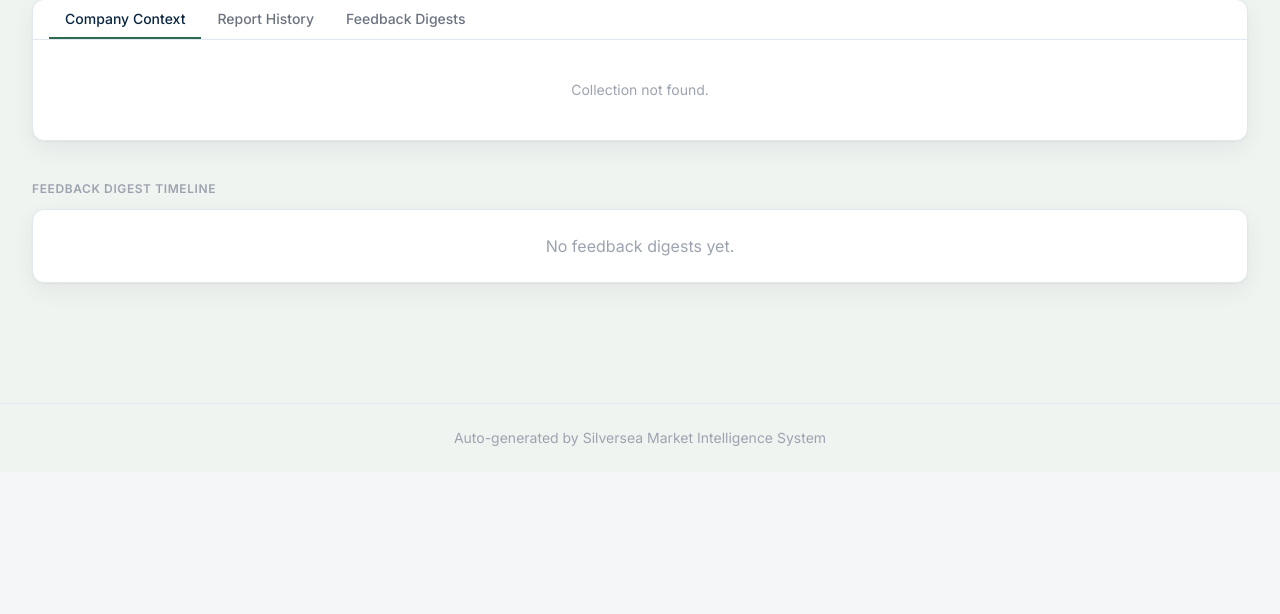
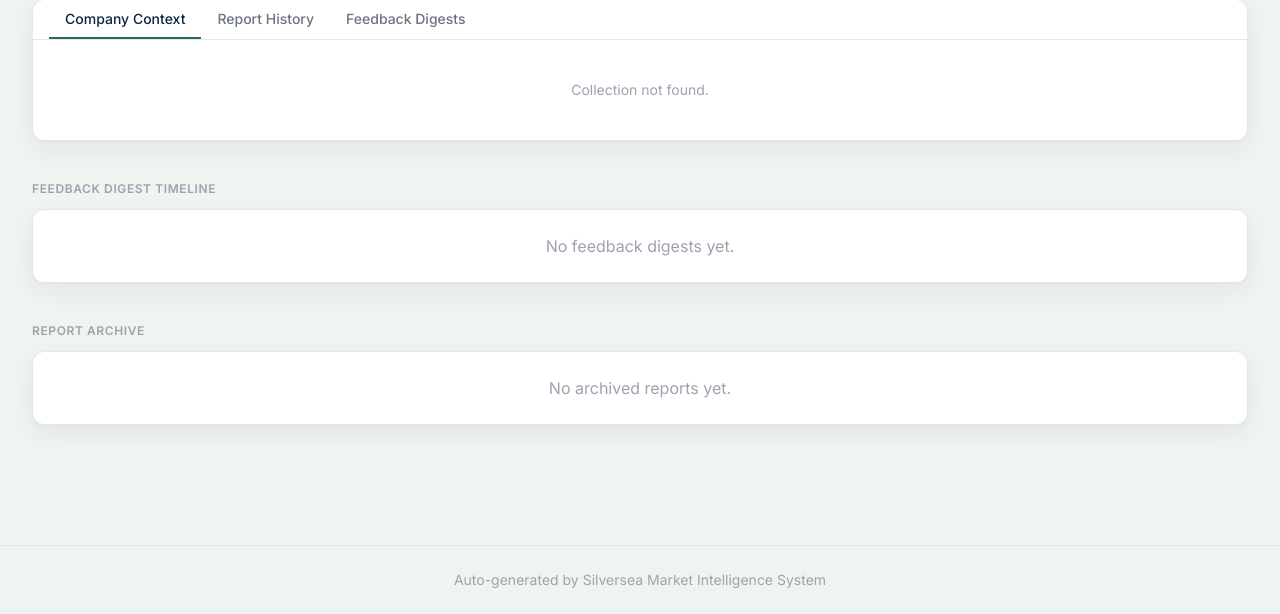
Before and after one commit to Alfonso-Castano/SilverSea_Market_Inteligence, a Flask app: template templates/internals.html in a window 1280 px wide. Shown: the part 669-1283 px from the top of the page. Before the commit the page ends 1115 px from the top, so only its background shows below. Run offline with Flask 3, Linux system fonts and the light colour scheme; the template is opened without the code that fills it, so the values that code supplies are empty; the visitor is signed in with stand-in values (Sample User, id 1); some libraries are stand-ins or nearby versions.

Commit message:
feat(009): add report archive browsing + download to /internals (Task 004)
Lists data/archive/{country}/{domain}/{date}.pdf files (newest first) and
serves them via a login-gated download route. Validates country/domain/
filename against explicit whitelists before touching the filesystem,
independent of send_from_directory's own traversal guard — this project
has a prior real path-traversal incident (Feature 001, /feedback) in the
same bug class, so both layers are deliberate, not redundant.

No role check: /internals stays open to any logged-in user, matching its
existing behavior.

Co-Authored-By: Claude Sonnet 5 <noreply@anthropic.com>

```diff
--- a/app.py
+++ b/app.py
@@ -9,7 +9,7 @@ import re
 from dotenv import load_dotenv
 load_dotenv()
 
-from flask import Flask, render_template, request, session, redirect, url_for
+from flask import Flask, render_template, request, session, redirect, url_for, send_from_directory
 
 from pipeline import source_suggestions
 from config.sources import load_sources
@@ -19,6 +19,12 @@ app = Flask(__name__)
 DATA_DIR = os.path.join(os.path.dirname(os.path.abspath(__file__)), "data")
 FEEDBACK_DIR = os.path.join(DATA_DIR, "feedback")
 PRESENTATION_DIR = os.path.join(DATA_DIR, "presentation")
+ARCHIVE_DIR = os.path.join(DATA_DIR, "archive")
+_ARCHIVE_FILENAME_RE = re.compile(r"^\d{4}-\d{2}-\d{2}\.pdf$")
+# Same 8-code whitelist used by _domain_mode() elsewhere in this file — kept as its own literal
+# here rather than factored into a shared constant, matching this file's existing pattern (the
+# same tuple already appears twice, in _domain_mode() and report()'s any_domain_file_exists check).
+_VALID_ARCHIVE_DOMAINS = ("EDU", "BER", "GENERAL", "RCC", "HLS", "MFG", "CTE", "PSS")
 
 _SECRET_KEY_PATH = os.path.join(DATA_DIR, ".flask_secret_key")
 
@@ -138,6 +144,34 @@ def _merge_domain_reports(report_data, country):
 _NO_SIGNAL_RE = re.compile(r"no actionable signals?", re.IGNORECASE)
 
 
+def _list_archives():
+    """Scan data/archive/{country}/{domain}/{date}.pdf and return a flat list of dicts (newest
+    first) for the /internals archive browsing section. Returns [] if the archive dir doesn't
+    exist yet (e.g. before the wrapper script has ever run) — not an error state."""
+    archives = []
+    if not os.path.isdir(ARCHIVE_DIR):
+        return archives
+    for country in sorted(os.listdir(ARCHIVE_DIR)):
+        country_dir = os.path.join(ARCHIVE_DIR, country)
+        if not os.path.isdir(country_dir):
+            continue
+        for domain in sorted(os.listdir(country_dir)):
+            domain_dir = os.path.join(country_dir, domain)
+            if not os.path.isdir(domain_dir):
+                continue
+            for filename in os.listdir(domain_dir):
+                if not _ARCHIVE_FILENAME_RE.match(filename):
+                    continue
+                archives.append({
+                    "country": country,
+                    "domain": domain,
+                    "date": filename[:-4],
+                    "filename": filename,
+                })
+    archives.sort(key=lambda a: a["date"], reverse=True)
+    return archives
+
+
 def _strip_no_actionable_signals(report_data):
     """Drop signal/risk entries that are just the LLM's anti-hallucination abstain
     token, leaked into the final report as a fake entry instead of being omitted."""
@@ -218,13 +252,25 @@ def internals():
     except Exception as e:
         collections_data = {"error": str(e)}
 
+    archives = _list_archives()
+
     return render_template("internals.html",
         scores=scores,
         metadata=metadata,
         collections=collections_data,
         demo_mode=demo_mode,
         current_country=country,
+        archives=archives,
     )
+
+
+@app.route("/internals/archive/<country>/<domain>/<filename>")
+def download_archive(country, domain, filename):
+    valid_codes = {c["code"] for c in load_sources()}
+    if country not in valid_codes or domain not in _VALID_ARCHIVE_DOMAINS or not _ARCHIVE_FILENAME_RE.match(filename):
+        return "Not found", 404
+    directory = os.path.join(ARCHIVE_DIR, country, domain)
+    return send_from_directory(directory, filename, as_attachment=True)
 
 
 @app.route("/feedback", methods=["POST", "OPTIONS"])
--- a/templates/internals.html
+++ b/templates/internals.html
@@ -187,6 +187,41 @@
     </div>
     {% endif %}
   </section>
+
+  <!-- 5. Report Archive -->
+  <section class="mb-10">
+    <h2 class="text-xs font-semibold uppercase tracking-wider text-gray-400 mb-3">Report Archive</h2>
+    {% if archives %}
+    <div class="bg-bg-card dark:bg-dark-card border border-border-card dark:border-dark-border rounded-xl shadow-soft overflow-hidden">
+      <table class="w-full text-sm">
+        <thead>
+          <tr class="bg-gray-50 dark:bg-dark-card-hover text-left text-xs uppercase tracking-wider text-gray-400">
+            <th class="px-6 py-3 font-semibold">Date</th>
+            <th class="px-6 py-3 font-semibold">Country</th>
+            <th class="px-6 py-3 font-semibold">Domain</th>
+            <th class="px-6 py-3 font-semibold text-right">Download</th>
+          </tr>
+        </thead>
+        <tbody class="divide-y divide-border-card dark:divide-dark-border">
+          {% for a in archives %}
+          <tr class="hover:bg-gray-50 dark:hover:bg-dark-card-hover">
+            <td class="px-6 py-3 text-gray-700 dark:text-gray-300">{{ a.date }}</td>
+            <td class="px-6 py-3 text-gray-700 dark:text-gray-300">{{ a.country }}</td>
+            <td class="px-6 py-3 text-gray-700 dark:text-gray-300">{{ a.domain }}</td>
+            <td class="px-6 py-3 text-right">
+              <a href="{{ url_for('download_archive', country=a.country, domain=a.domain, filename=a.filename) }}" class="text-green-accent hover:underline font-medium">Download PDF</a>
+            </td>
+          </tr>
+          {% endfor %}
+        </tbody>
+      </table>
+    </div>
+    {% else %}
+    <div class="bg-bg-card dark:bg-dark-card border border-border-card dark:border-dark-border rounded-xl shadow-soft p-6 text-center text-gray-400">
+      No archived reports yet.
+    </div>
+    {% endif %}
+  </section>
 {% endblock %}
 
 {% block scripts %}
```
Also changed, not shown: .context/features/009-daily-automation-archival/tasks/004-internals-archive-view.md (added).
